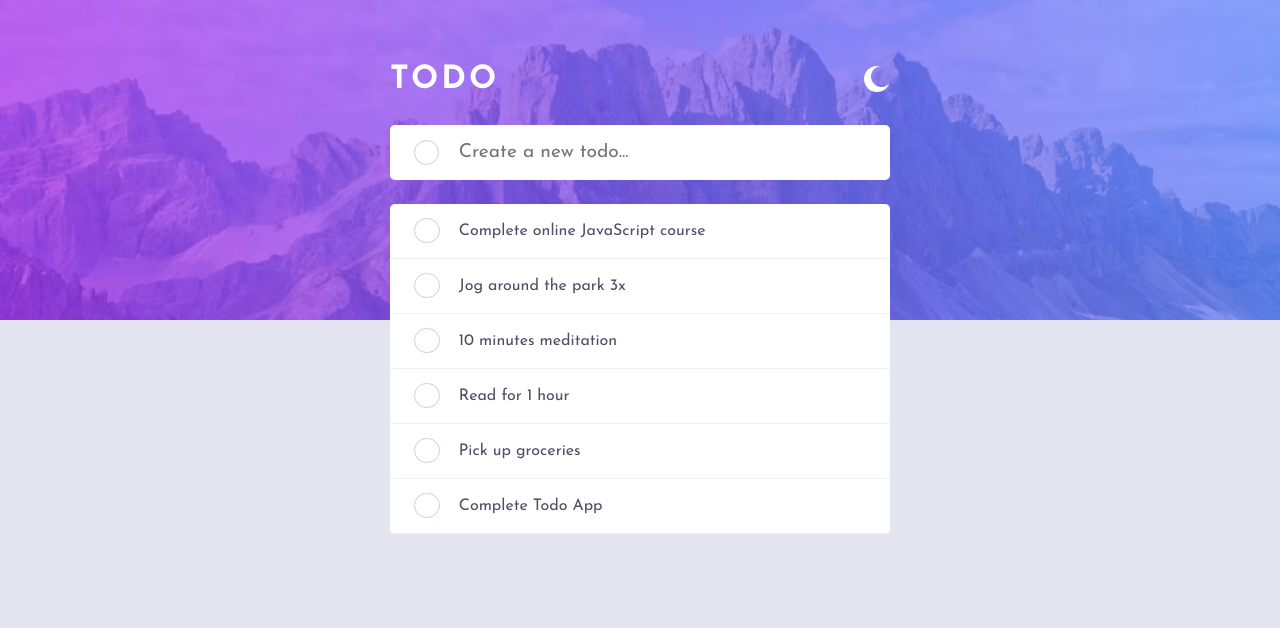
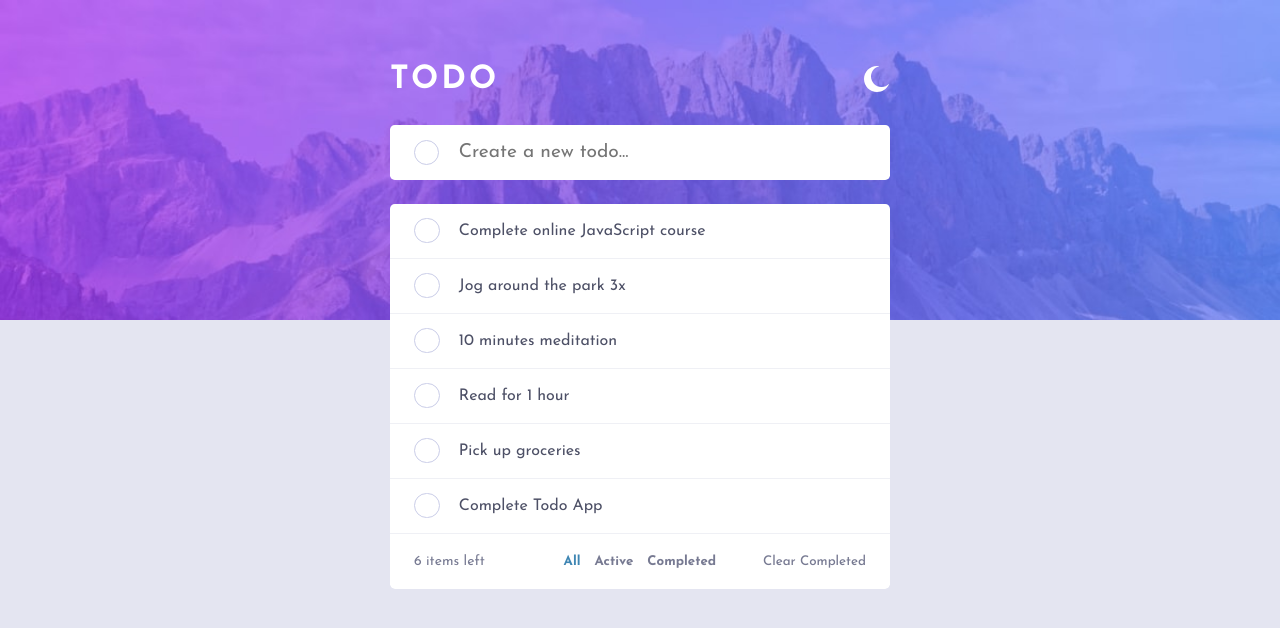
Before and after one commit to Aayush259/Todo-App, a React (Vite) app: page / in a window 1280 px wide. Shown: the top 628 px of the page. Built offline with nearby package versions, Linux system fonts and the light colour scheme.

Commit message:
Added taskListFooter

```diff
--- a/src/components/TaskList.jsx
+++ b/src/components/TaskList.jsx
@@ -5,6 +5,9 @@ function TaskList(props) {
 
     // Tasks array of objects.
     const tasks = props.taskList;
+
+    // Number of tasks Completed in taskList.
+    const numberOfTasksCompleted = tasks.length - tasks.filter(task => task.taskStatus === "Completed").length;
 
     return (
         <>
@@ -14,6 +17,20 @@ function TaskList(props) {
                     return <Task id={task.id} title={task.title} taskStatus={task.taskStatus} theme={props.theme} key={task.id} removeTask={props.removeTask} updateTaskStatus={props.updateTaskStatus} />
                 })}
             </SortableContext>
+            <div className={`taskListFooter flex ${props.theme}`}>
+                <p className="numberOfTasks">{numberOfTasksCompleted} items left</p>
+
+                <div className="taskActionBtnContainer flex">
+                    <div className="primaryActions">
+                        <button id="displayAllTasksBtn" className="actionBtn" style={{color: "#3F86B3"}}>All</button>
+                        <button id="displayActiveTasksBtn" className="actionBtn">Active</button>
+                        <button id="displayCompletedTasksBtn" className="actionBtn">Completed</button>
+                    </div>
+                    <div className="secondaryActions">
+                        <button id="clearAllTasksBtn" className="actionBtn">Clear Completed</button>
+                    </div>
+                </div>
+            </div>
         </div>
         </>
     )
--- a/src/styles/styles.css
+++ b/src/styles/styles.css
@@ -28,6 +28,8 @@
 
 button{
     cursor:pointer;
+    border:none;
+    background-color:transparent;
 }
 
 body{
@@ -79,7 +81,7 @@ body.dark{
     background-color:transparent;
 }
 
-.addTask,.task{
+.addTask,.task, .taskListFooter{
     margin:1.8rem auto 0 auto;
     width:100%;
     background-color:#FFF;
@@ -91,7 +93,7 @@ body.dark{
     color:var(--Very-Dark-Grayish-Blue);
 }
 
-.task.dark,.addTask.dark{
+.task.dark,.addTask.dark,.taskListFooter.dark{
     background-color:var(--Very-Dark-Desaturated-Blue);
     color:#FFF;
 }
@@ -152,3 +154,38 @@ label{
     text-decoration:line-through;
     color:var(--Light-Grayish-Blue);
 }
+
+.taskListFooter{
+    margin-top:0;
+    border-top-left-radius:0;
+    border-top-right-radius:0;
+    font-size:14px;
+}
+
+.taskActionBtnContainer{
+    width:70%;
+    justify-content:space-between;
+}
+
+.primaryActions .actionBtn{
+    font-weight:700;
+    color:var(--Dark-Grayish-Blue);
+    margin-left:14px;
+}
+
+.primaryActions .actionBtn:hover{
+    color:var(--Very-Dark-Grayish-Blue);
+}
+
+.secondaryActions .actionBtn{
+    color:var(--Dark-Grayish-Blue);
+    font-weight:500;
+}
+
+.secondaryActions .actionBtn:hover{
+    color:var(--Light-Grayish-Blue-Hover);
+}
+
+.numberOfTasks{
+    color:var(--Dark-Grayish-Blue);
+}
```
